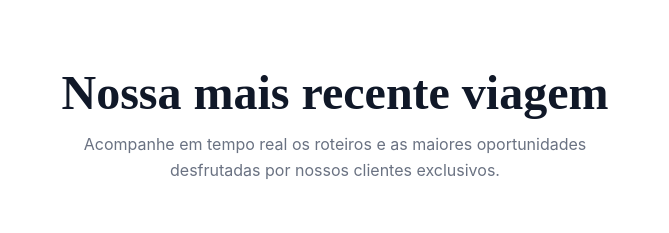
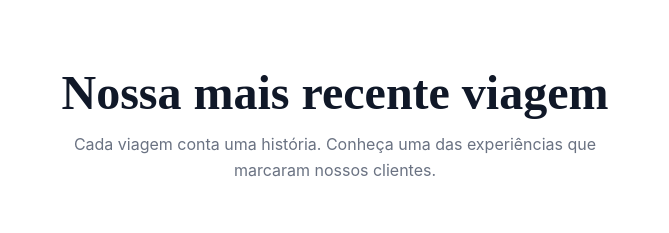
Before and after one commit to johnmachadogestao-cyber/Destino-Certo-Viagens, a React (Vite) app: page / in a window 1280 px wide. Shown: the part 2100-2333 px from the top of the page, without its empty margins (305-974 px from the left). Built offline with nearby package versions, Linux system fonts and the light colour scheme.

Commit message:
style: update recent trip section description
Refine the descriptive text to better align with the brand's focus on storytelling and exclusive experiences.

```diff
--- a/src/components/RecentTrip.tsx
+++ b/src/components/RecentTrip.tsx
@@ -104,7 +104,7 @@ export default function RecentTrip() {
         </h2>
 
         <p className="text-sm sm:text-base text-gray-500 text-center max-w-md sm:max-w-xl mx-auto mb-10 leading-relaxed font-sans">
-          Acompanhe em tempo real os roteiros e as maiores oportunidades desfrutadas por nossos clientes exclusivos.
+          Cada viagem conta uma história. Conheça uma das experiências que marcaram nossos clientes.
         </p>
 
         {/* 3D Carousel Stage */}
```
